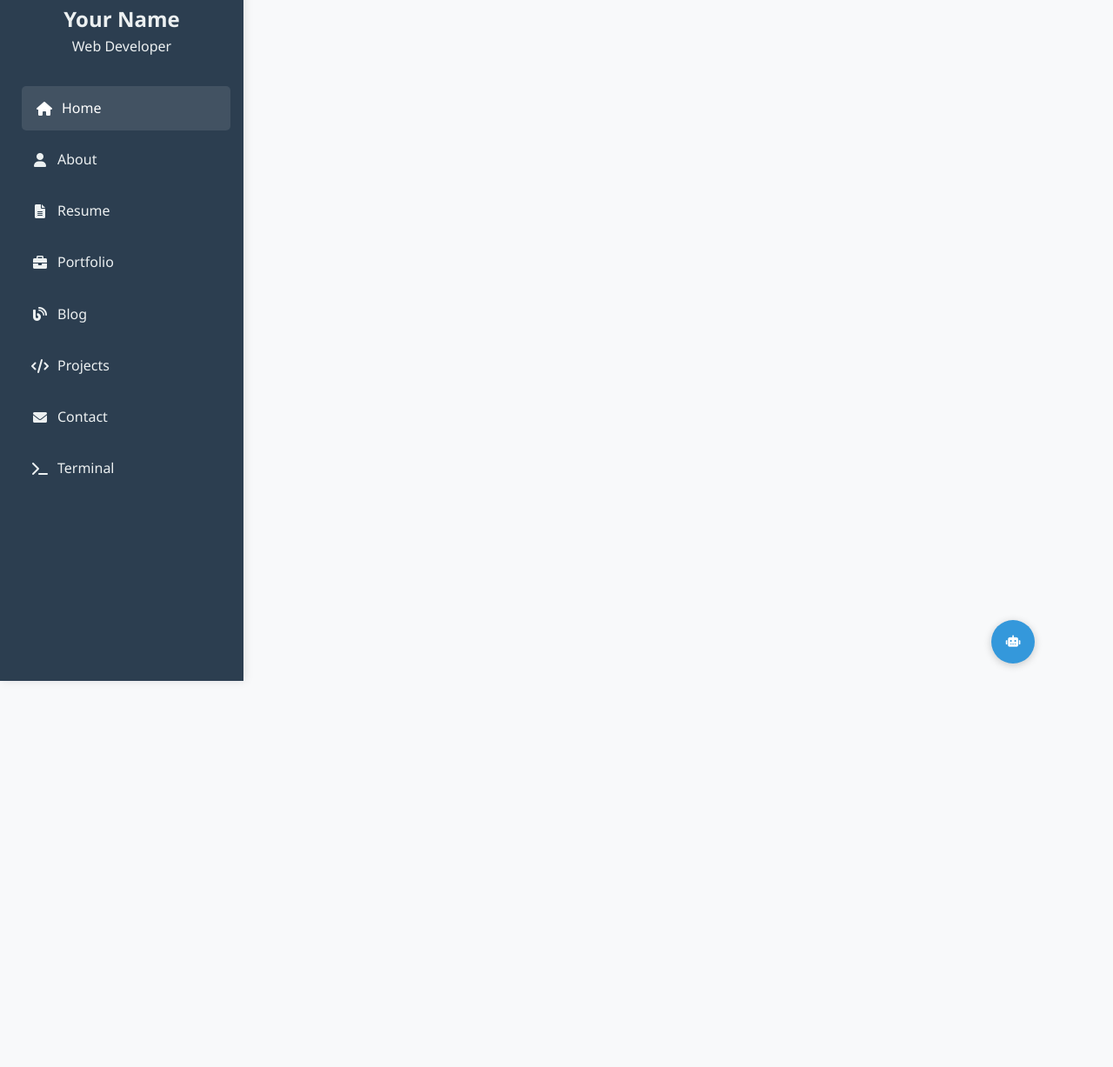
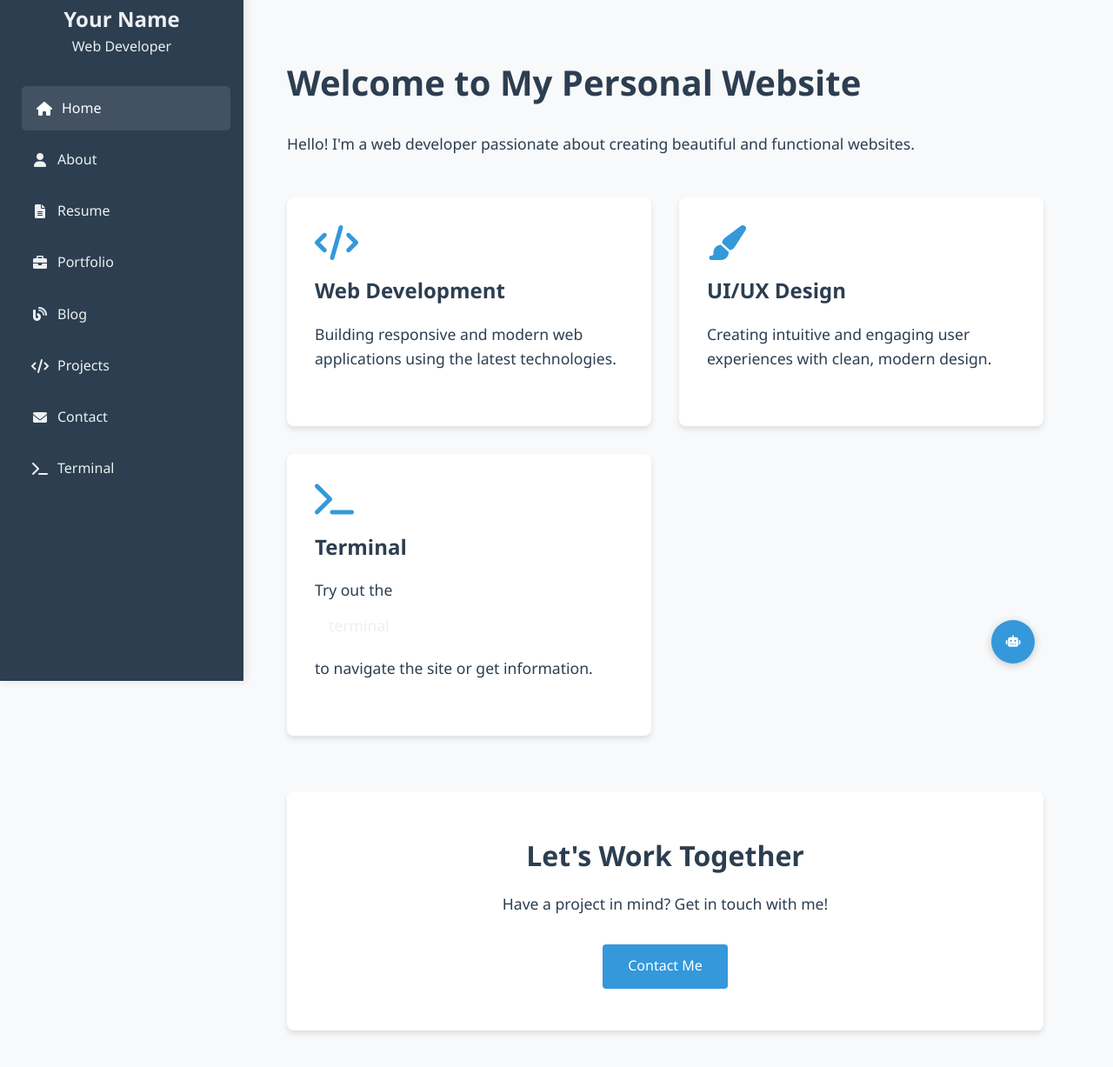
Before and after one commit to realbluedinomite/personalWebNew, a website: page index.html in a window 1280 px wide. Shown: the part 17-1244 px from the top of the page at 87% size. Before the commit the page ends 800 px from the top, so only its background shows below. Drawn offline with Linux system fonts and the light colour scheme.

Commit message:
blank screen bug fix

```diff
--- a/css/styles.css
+++ b/css/styles.css
@@ -40,6 +40,95 @@ body::before {
     top: 0;
     left: 0;
     z-index: 9999;
+}
+
+/* Home Page Styles */
+.home-page {
+    max-width: 1200px;
+    margin: 0 auto;
+    padding: 2rem;
+    animation: fadeIn 0.5s ease-out;
+}
+
+.home-page h1 {
+    font-size: 2.5rem;
+    margin-bottom: 1.5rem;
+    color: var(--heading-color, #2c3e50);
+}
+
+.home-page p {
+    font-size: 1.1rem;
+    line-height: 1.6;
+    margin-bottom: 2rem;
+    color: var(--text-color);
+}
+
+.features {
+    display: grid;
+    grid-template-columns: repeat(auto-fit, minmax(300px, 1fr));
+    gap: 2rem;
+    margin: 3rem 0;
+}
+
+.feature {
+    background: var(--card-bg);
+    padding: 2rem;
+    border-radius: 8px;
+    box-shadow: 0 4px 6px rgba(0, 0, 0, 0.1);
+    transition: transform 0.3s ease, box-shadow 0.3s ease;
+}
+
+.feature:hover {
+    transform: translateY(-5px);
+    box-shadow: 0 8px 15px rgba(0, 0, 0, 0.1);
+}
+
+.feature i {
+    font-size: 2.5rem;
+    color: var(--primary-color);
+    margin-bottom: 1rem;
+}
+
+.feature h3 {
+    font-size: 1.5rem;
+    margin-bottom: 1rem;
+    color: var(--heading-color, #2c3e50);
+}
+
+.cta {
+    text-align: center;
+    margin-top: 4rem;
+    padding: 3rem;
+    background: var(--card-bg);
+    border-radius: 8px;
+    box-shadow: 0 4px 6px rgba(0, 0, 0, 0.1);
+}
+
+.cta h2 {
+    font-size: 2rem;
+    margin-bottom: 1rem;
+    color: var(--heading-color, #2c3e50);
+}
+
+.btn {
+    display: inline-block;
+    background: var(--primary-color);
+    color: white;
+    padding: 0.8rem 1.8rem;
+    border-radius: 4px;
+    text-decoration: none;
+    font-weight: 500;
+    transition: background-color 0.3s ease, transform 0.2s ease;
+}
+
+.btn:hover {
+    background: var(--accent-color);
+    transform: translateY(-2px);
+}
+
+@keyframes fadeIn {
+    from { opacity: 0; transform: translateY(20px); }
+    to { opacity: 1; transform: translateY(0); }
 }
 
 [data-theme="dark"] {
--- a/index.html
+++ b/index.html
@@ -36,7 +36,37 @@
         <main class="main-content">
             <!-- Page content will be loaded here -->
             <div id="page-content" class="page-content">
-                <!-- Home content will be loaded here by default -->
+                <!-- Include home page content directly -->
+                <div class="home-page">
+                    <h1>Welcome to My Personal Website</h1>
+                    <p>Hello! I'm a web developer passionate about creating beautiful and functional websites.</p>
+
+                    <div class="features">
+                        <div class="feature">
+                            <i class="fas fa-code"></i>
+                            <h3>Web Development</h3>
+                            <p>Building responsive and modern web applications using the latest technologies.</p>
+                        </div>
+
+                        <div class="feature">
+                            <i class="fas fa-paint-brush"></i>
+                            <h3>UI/UX Design</h3>
+                            <p>Creating intuitive and engaging user experiences with clean, modern design.</p>
+                        </div>
+
+                        <div class="feature">
+                            <i class="fas fa-terminal"></i>
+                            <h3>Terminal</h3>
+                            <p>Try out the <a href="#terminal" class="nav-link" data-page="terminal">terminal</a> to navigate the site or get information.</p>
+                        </div>
+                    </div>
+
+                    <div class="cta">
+                        <h2>Let's Work Together</h2>
+                        <p>Have a project in mind? Get in touch with me!</p>
+                        <a href="#contact" class="btn" data-page="contact">Contact Me</a>
+                    </div>
+                </div>
             </div>
 
             <!-- Chatbot Toggle Button -->
--- a/js/main.js
+++ b/js/main.js
@@ -1,10 +1,6 @@
 // DOM Elements
 const themeSwitch = document.getElementById('theme-switch');
 const html = document.documentElement;
-const terminal = document.getElementById('terminal');
-const terminalToggle = document.querySelector('.terminal-toggle');
-const terminalInput = document.querySelector('.command-input');
-const terminalContent = document.querySelector('.terminal-content');
 const chatbot = document.getElementById('chatbot');
 const chatbotToggle = document.getElementById('chatbot-toggle');
 const chatMessages = document.getElementById('chat-messages') || { appendChild: () => {} };
@@ -307,6 +303,12 @@ async function loadPageContent(page) {
         });
     }
 
+    // If already on the home page and loading home, no need to fetch
+    if (page === 'home' && window.location.pathname === '/') {
+        // Just ensure home is highlighted
+        return;
+    }
+
     // Load the page content
     try {
         const response = await fetch(`/pages/${page}.html`);
@@ -323,10 +325,10 @@ async function loadPageContent(page) {
         console.error('Error loading page:', error);
         if (pageContent) {
             pageContent.innerHTML = `
-                <div class="error-message">
+                <div class="error-message" style="padding: 2rem; text-align: center;">
                     <h2>Page Not Found</h2>
                     <p>The requested page could not be found.</p>
-                    <a href="#home" class="btn">Return to Home</a>
+                    <a href="#home" class="btn" style="display: inline-block; margin-top: 1rem; padding: 0.5rem 1rem; background: var(--primary-color); color: white; text-decoration: none; border-radius: 4px;">Return to Home</a>
                 </div>
             `;
         }
@@ -371,9 +373,11 @@ document.addEventListener('DOMContentLoaded', () => {
         loadPageContent(page);
     });
 
-    // Load initial page
-    const initialPage = window.location.hash.substring(1) || 'home';
-    loadPageContent(initialPage);
+    // Load initial page - only if we're not on the terminal page
+    if (!window.location.pathname.includes('terminal.html')) {
+        const initialPage = window.location.hash.substring(1) || 'home';
+        loadPageContent(initialPage);
+    }
 });
 
 // Navigation
```
